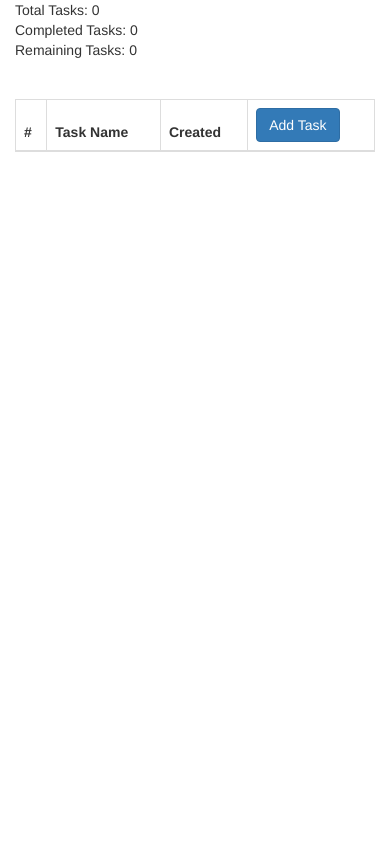
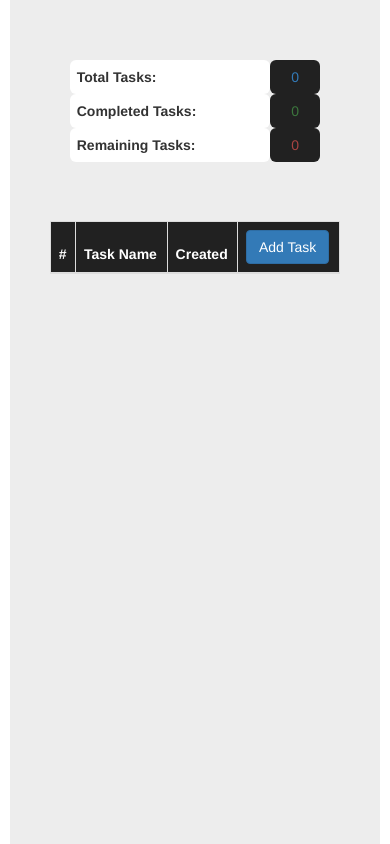
Before and after one commit to yudazdk/dolcevita, a PHP site: page / in a window 390 px wide. Run offline with PHP 8.4, Linux system fonts and the light colour scheme; data that the repository does not hold is empty; some libraries are stand-ins or nearby versions.

Commit message:
Styling todo task

```diff
--- a/css/todo.css
+++ b/css/todo.css
@@ -4,4 +4,38 @@
 
 .tasks-info {
     margin-bottom: 39px;
+    padding: 20px;
 }
+
+.first-row {
+    background-color: #212121;
+    color: white;
+}
+.header-info{border-radius: 6px;box-shadow: 23px 5px 0grey;}
+.header-info label{
+    height: 100%;
+    width: 80%;
+    background: #fff;
+    padding: 7px;
+    margin: 0;
+    float: left;
+    border-radius: 6px;
+    /* box-shadow: 2px 2px 2px gray; */
+}
+.header-info span{
+    height: 100%;
+    width: 20%;
+    background: #212121;
+    padding: 7px;
+    margin: 0;
+    float: right;
+    text-align: center;
+    border-radius: 6px;
+}
+.container{
+    padding: 40px;
+    background-color: #ededed;
+    padding: 40px;
+    height: 100vh;
+    width: 95%
+}
--- a/index.html
+++ b/index.html
@@ -6,19 +6,29 @@
 
     <link rel="stylesheet" href="https://maxcdn.bootstrapcdn.com/bootstrap/3.3.7/css/bootstrap.min.css">
     <link rel="stylesheet" href="css/todo.css">
+
 </head>
 <body>
 <div class="container">
 
     <div class="tasks-info row">
-        <div class="col-md-4">Total Tasks: <span id="toal-tasks"></span></div>
-        <div class="col-md-4">Completed Tasks: <span id="completed-tasks"></span></div>
-        <div class="col-md-4">Remaining Tasks: <span id="remaining-tasks"></span></div>
+        <div class="col-md-3 col-offset-md-1 header-info">
+           <label> Total Tasks:</label>
+            <span id="toal-tasks" class="text-primary"></span>
+        </div>
+        <div class="col-md-3 col-offset-md-1 header-info">
+            <label>Completed Tasks: </label>
+            <span id="completed-tasks" class="text-success"></span>
+        </div>
+        <div class="col-md-3 col-offset-md-1 header-info">
+            <label>Remaining Tasks:</label>
+            <span id="remaining-tasks" class="text-danger"></span>
+        </div>
     </div>
 
     <table class="table table-bordered table-striped">
         <thead>
-        <tr>
+        <tr class="first-row">
             <th>#</th>
             <th>Task Name</th>
             <th>Created</th>
@@ -31,7 +41,7 @@
     </table>
 </div>
 
-<div class="modal fade" id="bs-example-modal-sm" tabindex="-1" role="dialog">
+<div class="modal fade" id="modal-task" tabindex="-1" role="dialog">
     <div class="modal-dialog" role="document">
         <div class="modal-content">
             <div class="modal-header">
@@ -41,18 +51,20 @@
 
             <div class="modal-body">
                 <div class="form-group row">
-                    <label for="name" class="col-md-2"> Name: </label>
+                    <label for="name" class="col-md-3"> Name: </label>
                     <div class="col-md-4">
                         <input id="name" class="form-control" type="text" value="">
                     </div>
                 </div>
 
                 <div id="task-status" class="form-group row">
-                    <label for="is_completed" class="col-md-2">Task Status</label>
-                    <select class="form-control col-md-4" id="is_completed">
-                        <option value="0">InComplete</option>
-                        <option value="1">Completed</option>
-                    </select>
+                    <label for="is_completed" class="col-md-3">Task Status</label>
+                    <div class="col-md-4">
+                        <select class="form-control" id="is_completed">
+                            <option value="0">InComplete</option>
+                            <option value="1">Completed</option>
+                        </select>
+                    </div>
                 </div>
             </div>
 
--- a/js/todo.js
+++ b/js/todo.js
@@ -19,7 +19,7 @@ function arrangeTasksData() {
         var dateArr =  task.created_at.split(' ');
         var convertedDate = dateArr[0].split('-').reverse().join('-') + ' ' + dateArr[1];
 
-        if ( task.is_completed == 1) {
+        if ( task.is_completed == '1') {
             row += '<td class="task-completed">' + task.name + '</td>';
         } else {
             row += '<td>' + task.name + '</td>';
@@ -38,13 +38,13 @@ function arrangeTasksData() {
             + '</tr>';
         rows += row;
 
-        if (task.is_completed) {
+        if (task.is_completed == '1') {
             completedTasks++;
         }
     });
 
-    $("#completed-tasks" ).html(completedTasks);
-    $("#remaining-tasks" ).html(tasks.length - completedTasks);
+    $("#completed-tasks" ).text(completedTasks);
+    $("#remaining-tasks" ).text(tasks.length - completedTasks);
 
     $( "#table-body" ).html(rows);
 }
@@ -94,8 +94,7 @@ function deleteTask(id) {
 }
 
 function showEditModal(id){
-
-    $('#bs-example-modal-sm').modal('show');
+    $('#modal-task').modal('show');
 
     $('#name').val($('#task_' + id).attr('data-name'));
 
@@ -109,12 +108,14 @@ function showEditModal(id){
 }
 
 function showAddModal() {
-    $('#bs-example-modal-sm').modal('show');
+    $('#modal-task').modal('show');
 
     $('#name').val('');
 
     $('#task-status').addClass('hidden');
 
+    // This value indicates that the
+    // modal is used for adding data
     $("#save-button").attr('data-id', -1);
 
     $(".modal-title").text('Add Task');
@@ -122,7 +123,6 @@ function showAddModal() {
 
 
 $(document).ready(function () {
-
     $('#save-button').click( function () {
         var data_id = $(this).attr('data-id');
 
@@ -133,6 +133,6 @@ $(document).ready(function () {
             editTask(data_id, $('#name').val(), $("#task-status select").val());
         }
 
-        $('#bs-example-modal-sm').modal('hide');
+        $('#modal-task').modal('hide');
     });
 });
```
Also changed, not shown: database/todo.sql (added, +57 -0 lines).
